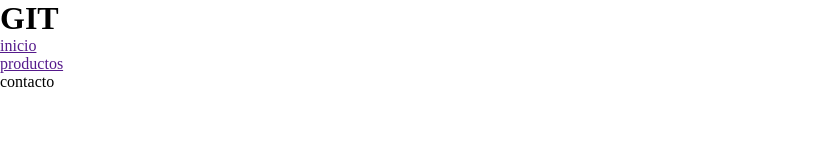
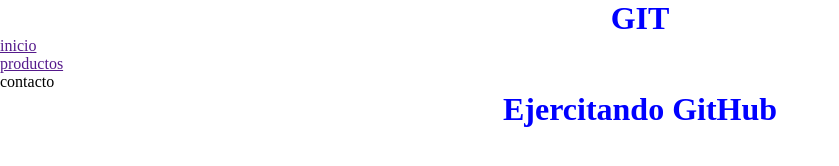
Before and after one commit to JCDeCruz/github, a plain HTML site: page index.html in a window 1280 px wide. Shown: the whole page, without its empty margins (0-839 px from the left). Drawn offline with Linux system fonts and the light colour scheme.

Commit message:
modifico h1

```diff
--- a/css/estilo.css
+++ b/css/estilo.css
@@ -3,3 +3,7 @@
     padding: 0;
     box-sizing: border-box;
 }
+h1{
+    text-align: center;
+    color: blue;
+}
--- a/index.html
+++ b/index.html
@@ -17,6 +17,6 @@
     </nav>
 </header>
 <body>
-
+    <h1>Ejercitando GitHub</h1>
 </body>
 </html>
```
